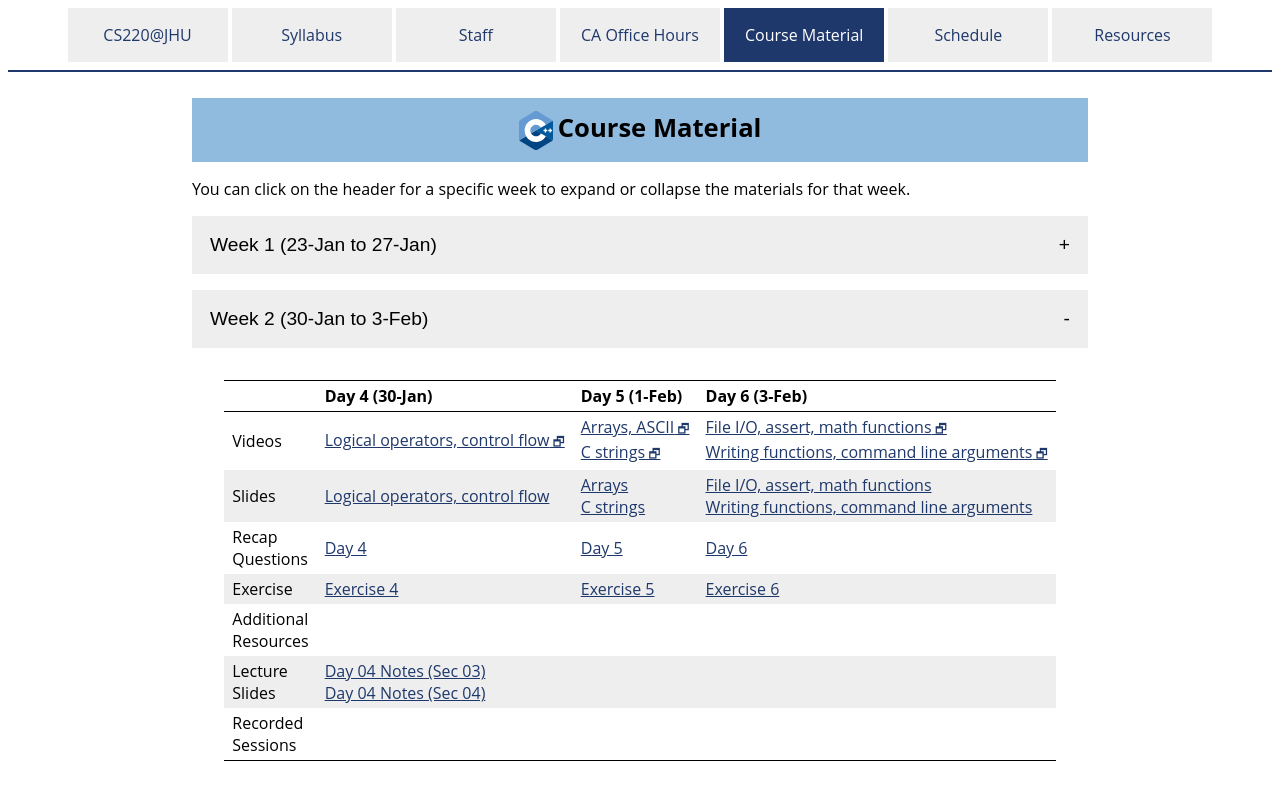
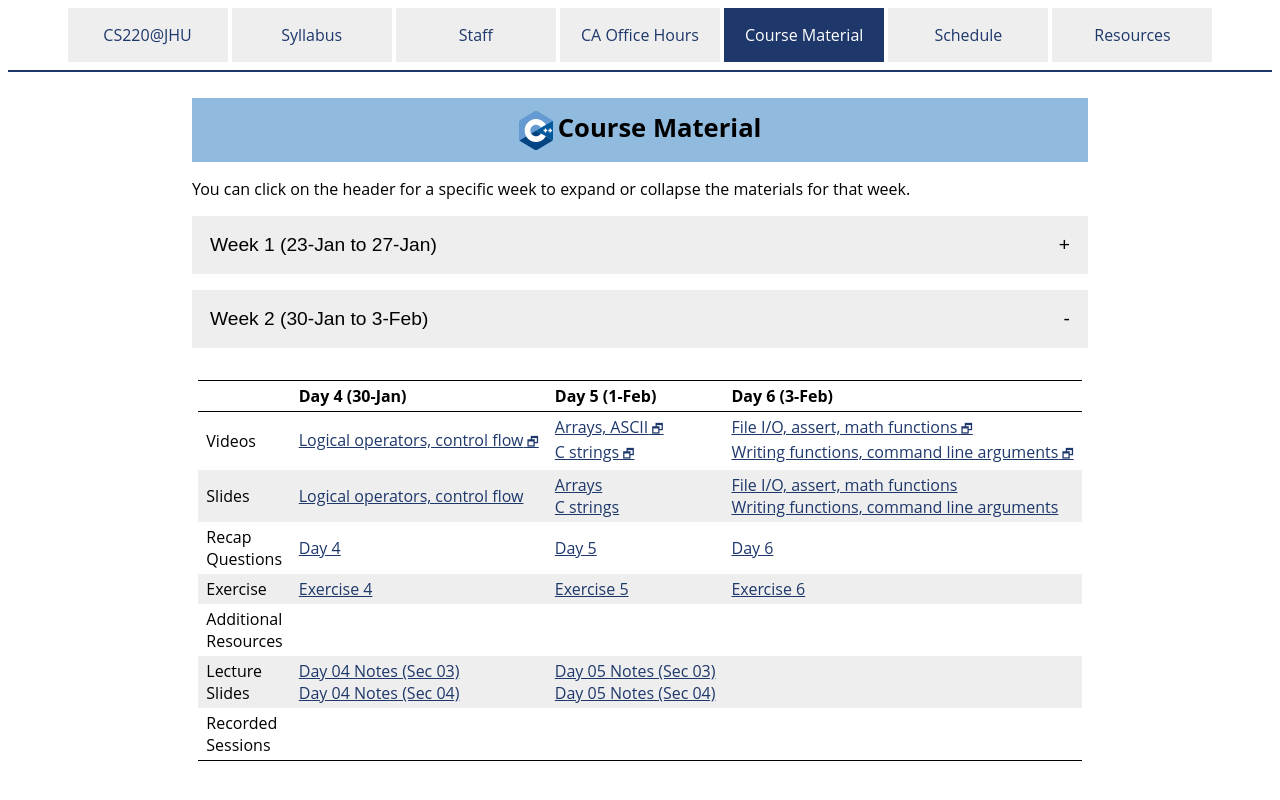
Before and after one commit to vivek-booshan/cs220-sp23, a Jekyll site: the page built from material.md, in a window 1280 px wide. Shown: the top 800 px of the page. Built offline with Jekyll 4.4.1, drawn with Linux system fonts in a browser that asks for light colours.

Commit message:
initial day 5 notes for sections 03 and 04

```diff
--- a/material.csv
+++ b/material.csv
@@ -45,6 +45,8 @@ Week,Day,Date,Type,Link text,URL
 2,2,1-Feb,Slides,C strings,slides/day05_c_strings.pdf
 2,2,1-Feb,Recap,Day 5,questions/day05.html
 2,2,1-Feb,Exercise,Exercise 5,exercise/ex05.html
+2,2,1-Feb,LectureSlides,"Day 05 Notes (Sec 03)",slides/notes/sp23_day05_sec03.pdf
+2,2,1-Feb,LectureSlides,"Day 05 Notes (Sec 04)",slides/notes/sp23_day05_sec04.pdf
 2,3,3-Feb,Video,"File I/O, assert, math functions",https://jh.hosted.panopto.com/Panopto/Pages/Viewer.aspx?id=ae149930-15ce-460c-a2df-ae230027aac0
 2,3,3-Feb,Video,"Writing functions, command line arguments",https://jh.hosted.panopto.com/Panopto/Pages/Viewer.aspx?id=1de2958b-f8b8-4fae-ac47-ae230027aa77
 2,3,3-Feb,Slides,"File I/O, assert, math functions",slides/day06_fileio_assertion_math.pdf
--- a/material.md
+++ b/material.md
@@ -120,7 +120,7 @@ the materials for that week.
     <tr>
       <td>Lecture<br>Slides</td>
       <td><a href='slides/notes/sp23_day04_sec03.pdf'>Day 04 Notes (Sec 03)</a><br><a href='slides/notes/sp23_day04_sec04.pdf'>Day 04 Notes (Sec 04)</a></td>
-      <td></td>
+      <td><a href='slides/notes/sp23_day05_sec03.pdf'>Day 05 Notes (Sec 03)</a><br><a href='slides/notes/sp23_day05_sec04.pdf'>Day 05 Notes (Sec 04)</a></td>
       <td></td>
     </tr>
     <tr>
```
Also changed, not shown: 2 other files.
